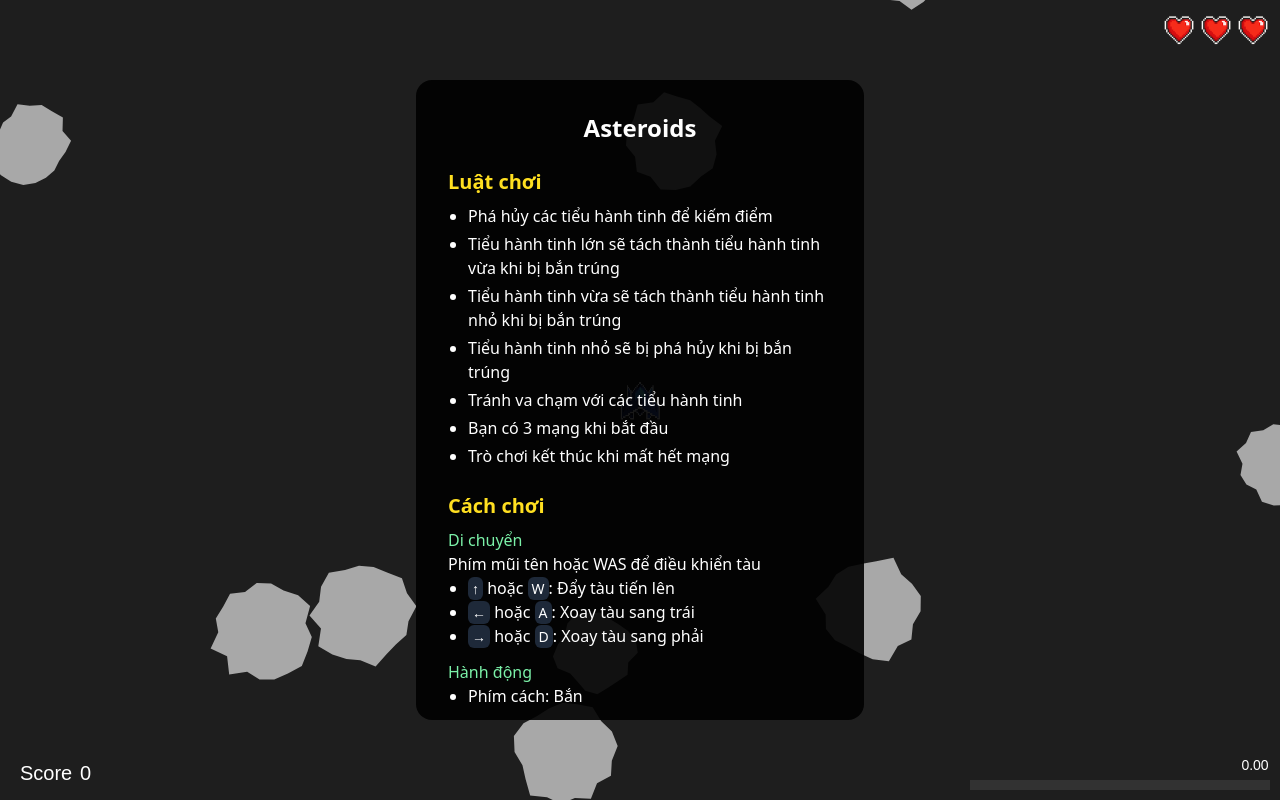
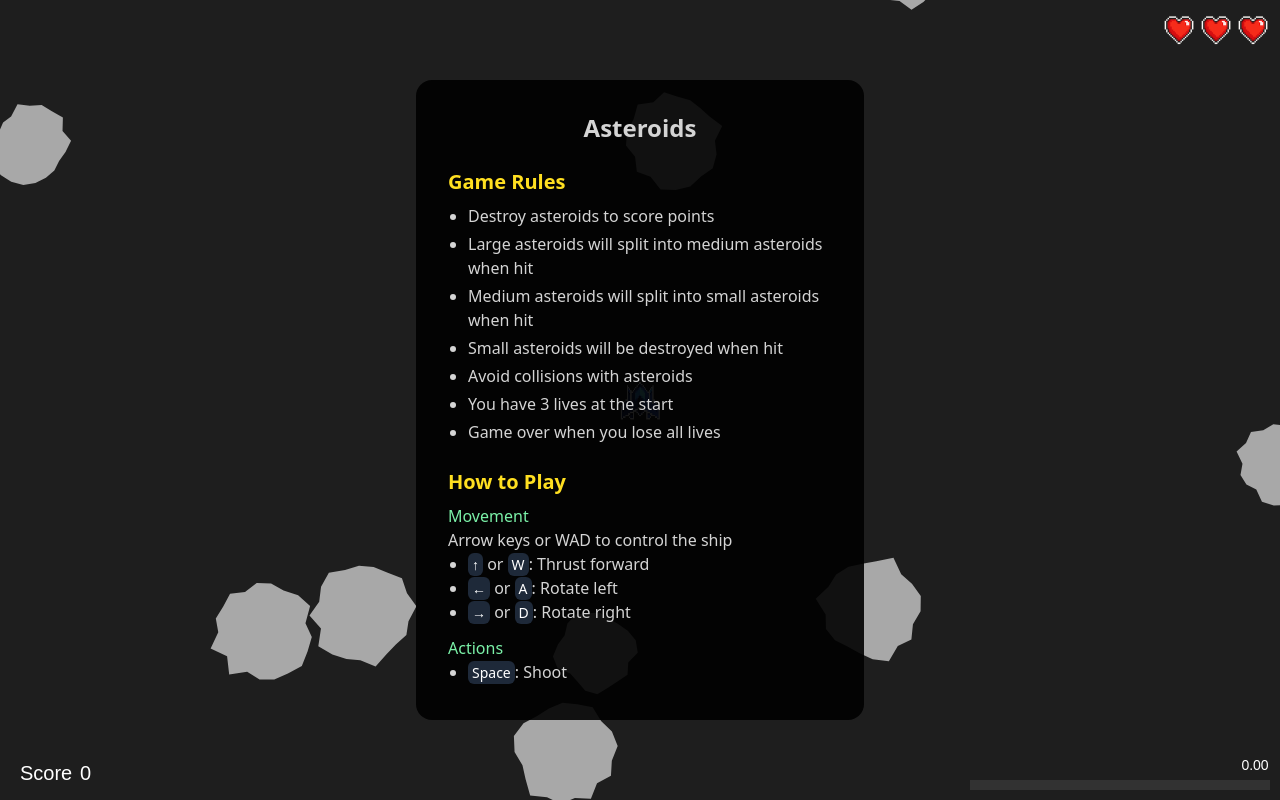
Before and after one commit to akili862002/p5-projects, a React (Vite) app: page /asteroids in a window 1280 px wide. Built offline with nearby package versions, Linux system fonts and the light colour scheme.

Commit message:
feat: enhance UI and add point indicator functionality

```diff
--- a/src/pages/asteroids/asteroids.page.tsx
+++ b/src/pages/asteroids/asteroids.page.tsx
@@ -20,7 +20,7 @@ export default function AsteroidsPage() {
   }, []);
 
   return (
-    <div className={"relative"}>
+    <div className={"relative h-screen w-screen"}>
       <Guide />
       <div id="canvas-container" ref={canvasRef} />
     </div>
--- a/src/pages/asteroids/config.tsx
+++ b/src/pages/asteroids/config.tsx
@@ -19,3 +19,6 @@ export const BULLET_RADIUS = 3;
 // Asteroid
 export const ASTEROID_COLOR = "#a8a8a8";
 export const ASTEROID_MAX_SPEED = 7;
+
+// Point indicator
+export const POINT_INDICATOR_COLOR = "#74EFF8";
--- a/src/pages/asteroids/guide.tsx
+++ b/src/pages/asteroids/guide.tsx
@@ -1,66 +1,63 @@
+import { useState } from "react";
 import { useLocalStorage } from "react-use";
 
 export const Guide = () => {
-  const [shouldShow, setShouldShow] = useLocalStorage<boolean>(
-    "show-asteroids-guide",
-    true
-  );
-  //   const [shouldShow, setShouldShow] = useState<boolean>(true);
+  // const [shouldShow, setShouldShow] = useLocalStorage<boolean>(
+  //   "show-asteroids-guide",
+  //   true
+  // );
+  const [shouldShow, setShouldShow] = useState<boolean>(true);
 
   if (!shouldShow) {
     return null;
   }
 
   return (
-    <div className="absolute top-1/2 left-1/2 -translate-x-1/2 -translate-y-1/2 bg-black/90 p-8 rounded-2xl text-white max-w-md w-full max-h-[80vh] overflow-y-auto">
+    <div className="absolute top-1/2 left-1/2 -translate-x-1/2 -translate-y-1/2 bg-black/90 p-4 md:p-8 rounded-2xl text-neutral-300 max-w-md w-full max-h-[80vh] overflow-y-auto">
       <div className="space-y-6">
         <h1 className="text-2xl font-bold text-center mb-6">Asteroids</h1>
 
         <section>
           <h2 className="text-xl font-semibold text-yellow-300 mb-2">
-            Luật chơi
+            Game Rules
           </h2>
           <ul className="list-disc pl-5 space-y-1">
-            <li>Phá hủy các tiểu hành tinh để kiếm điểm</li>
-            <li>
-              Tiểu hành tinh lớn sẽ tách thành tiểu hành tinh vừa khi bị bắn
-              trúng
-            </li>
-            <li>
-              Tiểu hành tinh vừa sẽ tách thành tiểu hành tinh nhỏ khi bị bắn
-              trúng
-            </li>
-            <li>Tiểu hành tinh nhỏ sẽ bị phá hủy khi bị bắn trúng</li>
-            <li>Tránh va chạm với các tiểu hành tinh</li>
-            <li>Bạn có 3 mạng khi bắt đầu</li>
-            <li>Trò chơi kết thúc khi mất hết mạng</li>
+            <li>Destroy asteroids to score points</li>
+            <li>Large asteroids will split into medium asteroids when hit</li>
+            <li>Medium asteroids will split into small asteroids when hit</li>
+            <li>Small asteroids will be destroyed when hit</li>
+            <li>Avoid collisions with asteroids</li>
+            <li>You have 3 lives at the start</li>
+            <li>Game over when you lose all lives</li>
           </ul>
         </section>
 
         <section>
           <h2 className="text-xl font-semibold text-yellow-300 mb-2">
-            Cách chơi
+            How to Play
           </h2>
           <div className="space-y-3">
             <div>
-              <h3 className="font-medium text-green-300">Di chuyển</h3>
-              <p>Phím mũi tên hoặc WAS để điều khiển tàu</p>
+              <h3 className="font-medium text-green-300">Movement</h3>
+              <p>Arrow keys or WAD to control the ship</p>
               <ul className="list-disc pl-5">
                 <li>
-                  <Kbd>↑</Kbd> hoặc <Kbd>W</Kbd>: Đẩy tàu tiến lên
+                  <Kbd>↑</Kbd> or <Kbd>W</Kbd>: Thrust forward
                 </li>
                 <li>
-                  <Kbd>←</Kbd> hoặc <Kbd>A</Kbd>: Xoay tàu sang trái
+                  <Kbd>←</Kbd> or <Kbd>A</Kbd>: Rotate left
                 </li>
                 <li>
-                  <Kbd>→</Kbd> hoặc <Kbd>D</Kbd>: Xoay tàu sang phải
+                  <Kbd>→</Kbd> or <Kbd>D</Kbd>: Rotate right
                 </li>
               </ul>
             </div>
             <div>
-              <h3 className="font-medium text-green-300">Hành động</h3>
+              <h3 className="font-medium text-green-300">Actions</h3>
               <ul className="list-disc pl-5">
-                <li>Phím cách: Bắn</li>
+                <li>
+                  <Kbd>Space</Kbd>: Shoot
+                </li>
               </ul>
             </div>
           </div>
@@ -68,9 +65,9 @@ export const Guide = () => {
 
         <button
           onClick={() => setShouldShow(false)}
-          className="text-base w-full mt-6 bg-white hover:scale-105 transition-all duration-300 active:scale-95 p-3 rounded-xl text-black font-bold"
+          className="text-base font-sans w-full mt-6 bg-white hover:scale-105 transition-all duration-300 active:scale-95 p-3 rounded-xl text-black font-bold"
         >
-          Quẩy thôi
+          Got it, let's play!
         </button>
       </div>
     </div>
--- a/src/pages/asteroids/point-indicator.ts
+++ b/src/pages/asteroids/point-indicator.ts
@@ -1,4 +1,6 @@
+import { POINT_INDICATOR_COLOR } from "./config";
 import { p } from "./sketch";
+import { hexToRgbValues } from "./utils";
 
 interface PointIndicatorItem {
   value: number;
@@ -10,6 +12,7 @@ interface PointIndicatorItem {
 
 export class PointIndicator {
   items: PointIndicatorItem[] = [];
+  color = hexToRgbValues(POINT_INDICATOR_COLOR);
 
   add(value: number, x: number, y: number) {
     this.items.push({
@@ -36,7 +39,7 @@ export class PointIndicator {
   draw() {
     for (let i = this.items.length - 1; i >= 0; i--) {
       const item = this.items[i];
-      p.fill(255, 255, 0, item.opacity);
+      p.fill(this.color.r, this.color.g, this.color.b, item.opacity);
       p.textSize(item.size);
       p.textAlign(p.LEFT);
       p.text(`+${item.value}`, item.x, item.y);
--- a/src/pages/asteroids/utils.ts
+++ b/src/pages/asteroids/utils.ts
@@ -11,3 +11,15 @@ export function hexToRgb(hex: string) {
 
   return p.color(r, g, b);
 }
+
+export function hexToRgbValues(hex: string) {
+  hex = hex.replace("#", "");
+
+  var bigint = parseInt(hex, 16);
+
+  var r = (bigint >> 16) & 255;
+  var g = (bigint >> 8) & 255;
+  var b = bigint & 255;
+
+  return { r, g, b };
+}
```
